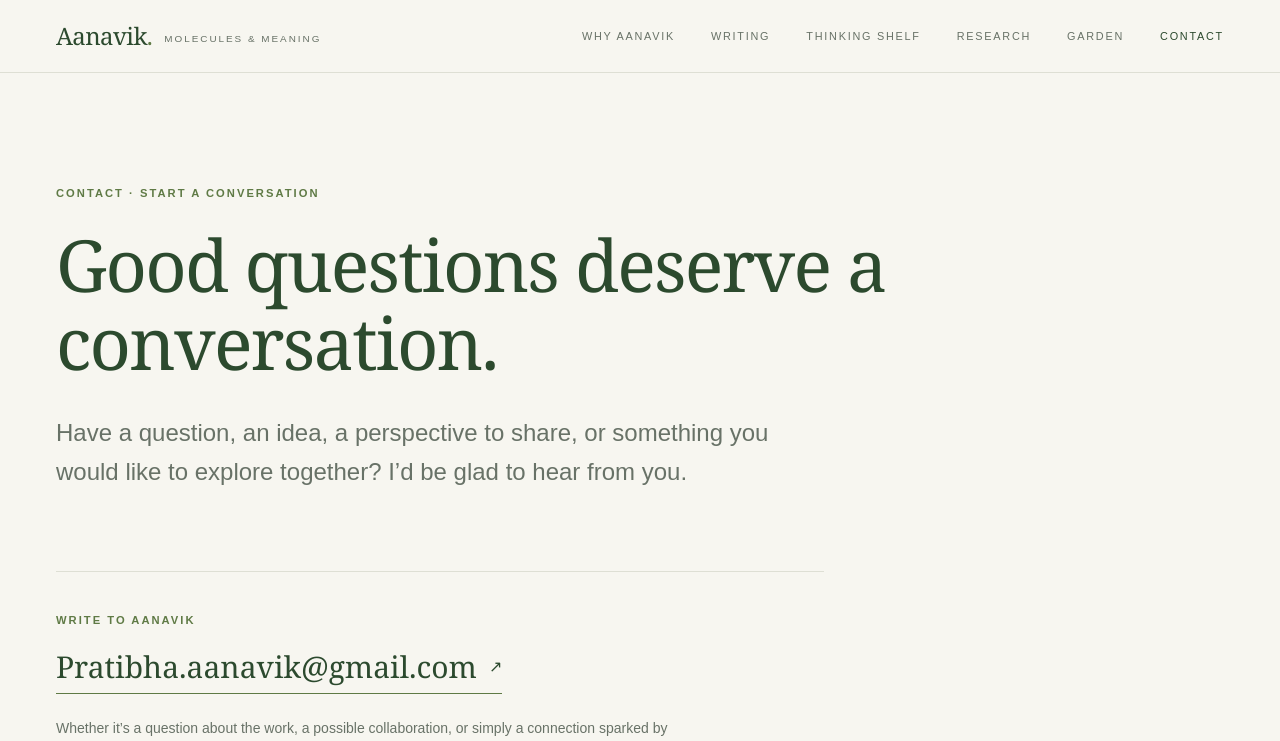
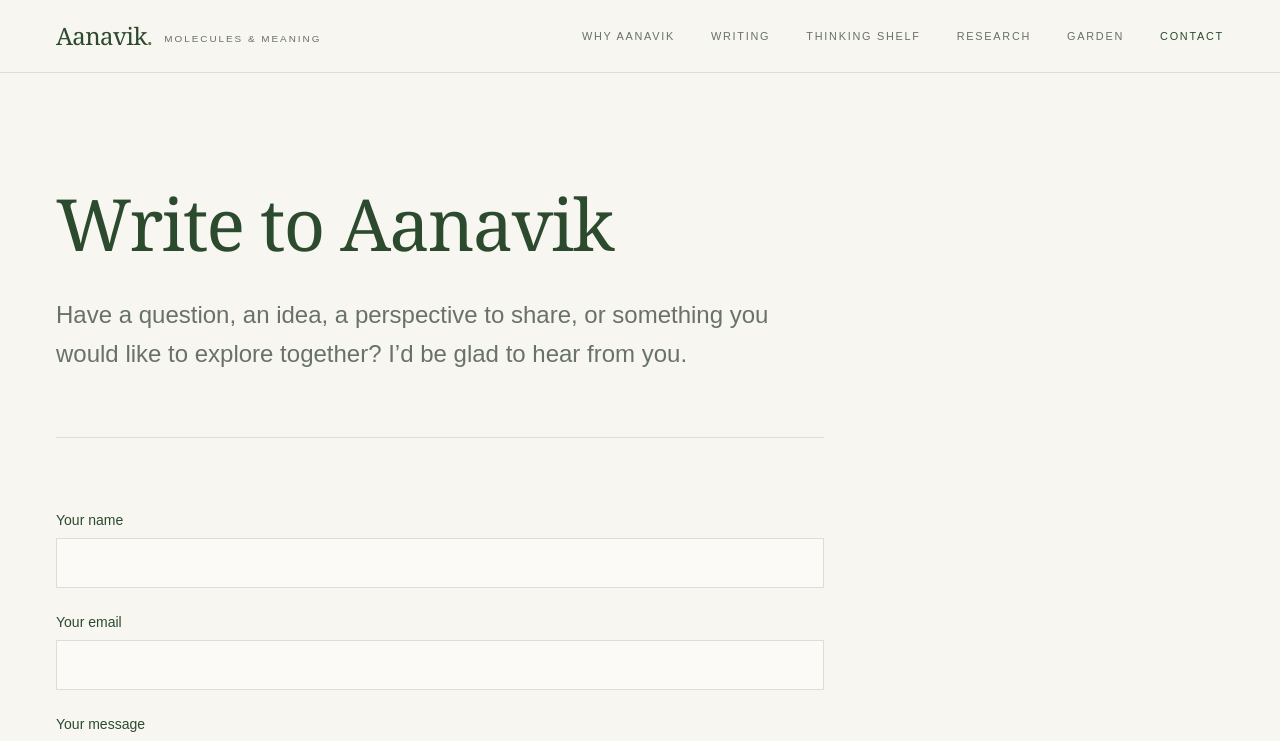
Before and after one commit to Pratibhadeergh/aanavik, a Next.js app: page /contact in a window 1280 px wide. Shown: the top 741 px of the page. Built offline with nearby package versions, Linux system fonts and the light colour scheme.

Commit message:
Replace public email with contact form

```diff
--- a/app/contact/page.tsx
+++ b/app/contact/page.tsx
@@ -1,10 +1,11 @@
+import ContactForm from "@/app/components/ContactForm";
+
 export default function ContactPage() {
   return (
     <main className="mx-auto max-w-7xl px-6 py-20 md:px-10 lg:px-14 lg:py-28">
       <header className="max-w-4xl">
-        <p className="editorial-eyebrow">Contact · Start a conversation</p>
-        <h1 className="mt-6 font-serif text-5xl leading-[1.08] tracking-tight text-[var(--soil)] sm:text-6xl lg:text-7xl">
-          Good questions deserve a conversation.
+        <h1 className="font-serif text-5xl leading-[1.08] tracking-tight text-[var(--soil)] sm:text-6xl lg:text-7xl">
+          Write to Aanavik
         </h1>
         <p className="mt-8 max-w-3xl text-xl leading-relaxed text-[var(--muted)] sm:text-2xl">
           Have a question, an idea, a perspective to share, or something you
@@ -12,20 +13,8 @@ export default function ContactPage() {
         </p>
       </header>
 
-      <section className="mt-20 max-w-3xl border-t border-[var(--line)] pt-10">
-        <p className="editorial-eyebrow">Write to Aanavik</p>
-        <a
-          href="mailto:Pratibha.aanavik@gmail.com"
-          className="mt-5 inline-flex items-center gap-3 border-b border-[var(--leaf)] pb-2 font-serif text-2xl text-[var(--soil)] transition-colors hover:text-[var(--leaf)] sm:text-3xl"
-        >
-          Pratibha.aanavik@gmail.com
-          <span aria-hidden="true" className="font-sans text-base">↗</span>
-        </a>
-        <p className="mt-5 max-w-2xl text-sm leading-7 text-[var(--muted)]">
-          Whether it’s a question about the work, a possible collaboration, or
-          simply a connection sparked by something you read here, this is a
-          good place to begin.
-        </p>
+      <section className="mt-16 max-w-3xl border-t border-[var(--line)] pt-10">
+        <ContactForm />
       </section>
     </main>
   );
```
